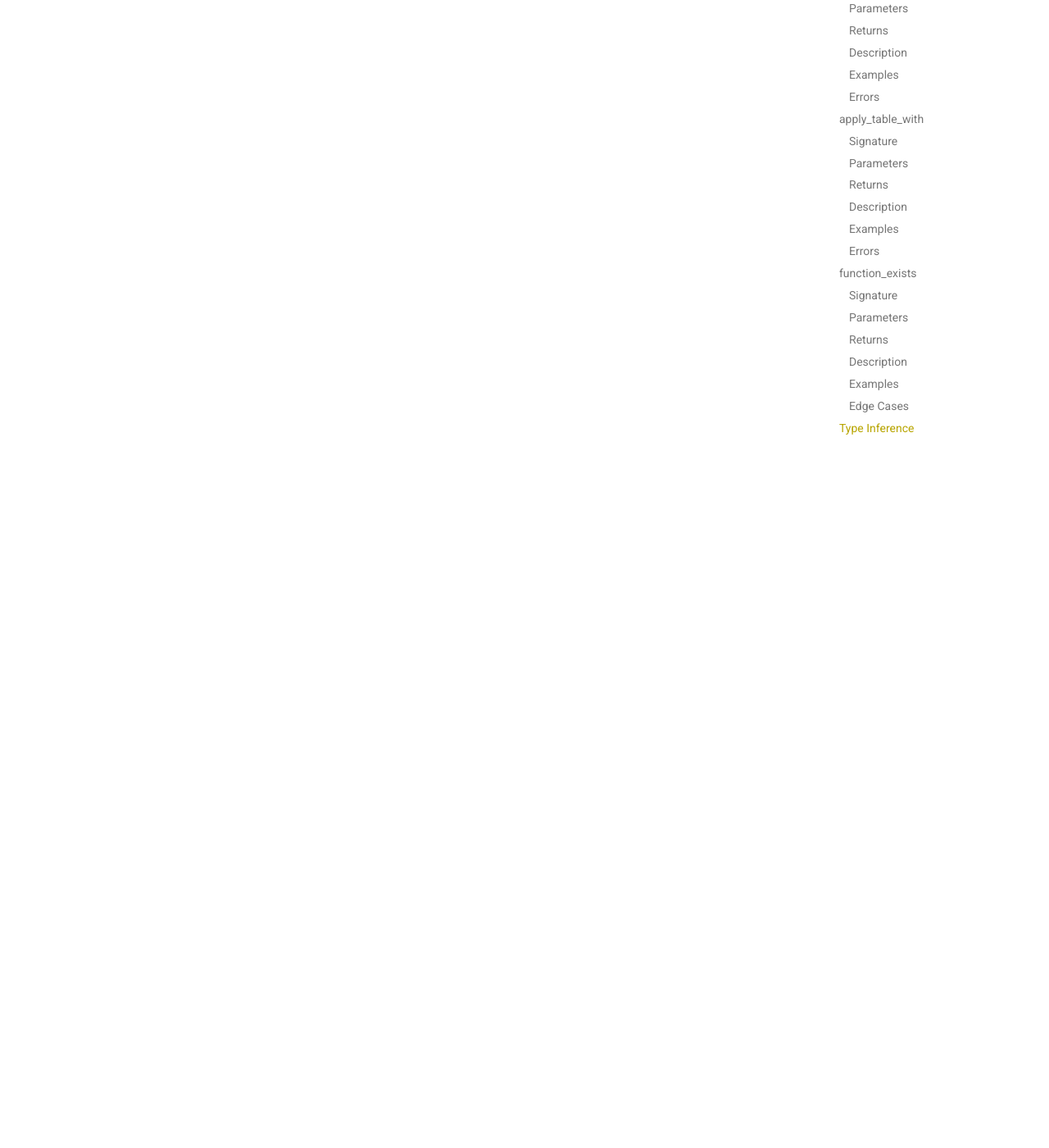
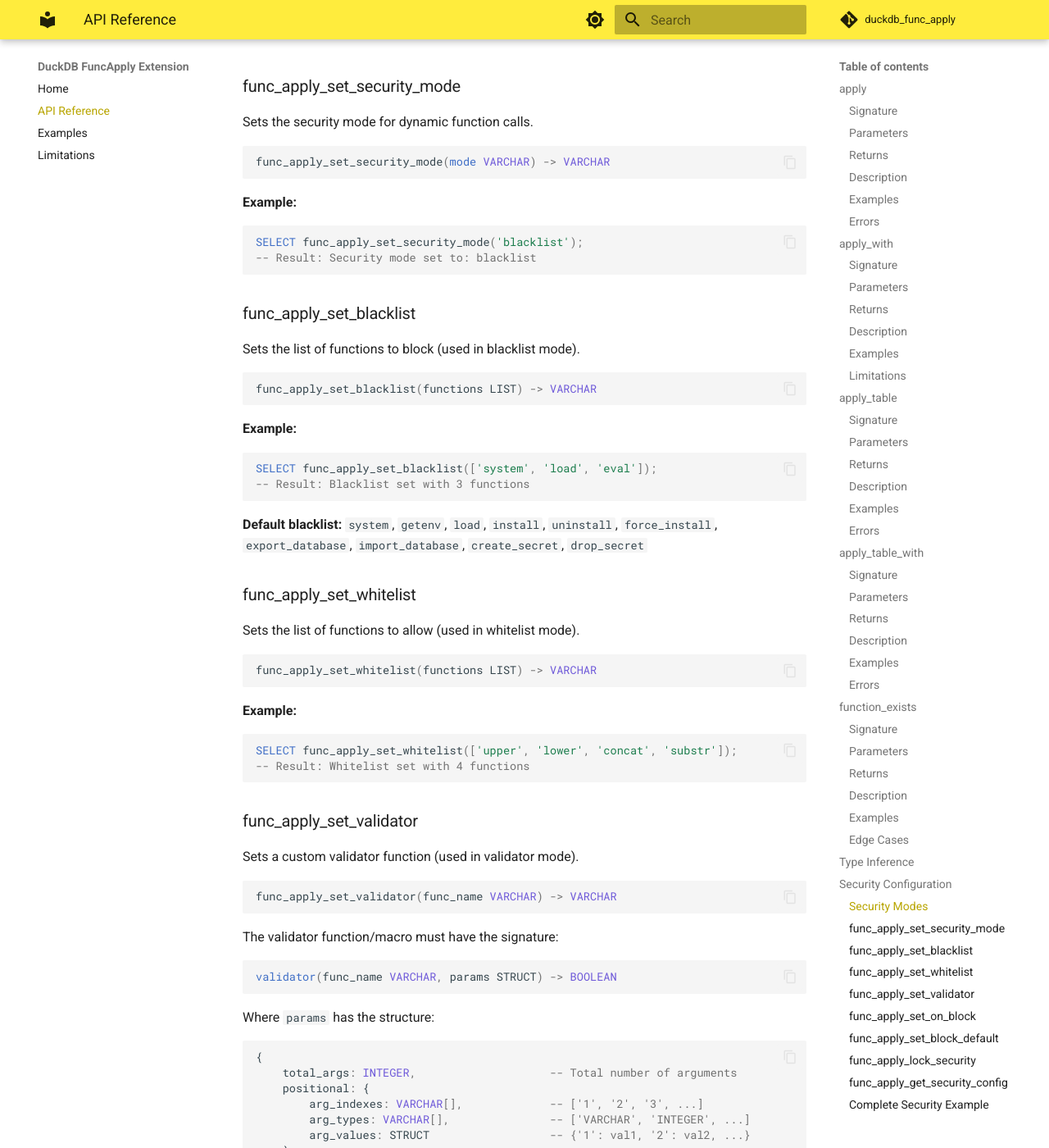
Before and after one commit to teaguesterling/duckdb_func_apply, an MkDocs documentation site: the page built from docs/api.md, in a window 1280 px wide and 1400 px high, scrolled down 10169 px. Shown: the whole window at 82% size. Built offline with MkDocs 1.6.1 and Material for MkDocs 9.7.7, drawn with Linux system fonts in a browser that asks for light colours; comment, search, counter and statistics services are not loaded; some of the changed text lies outside the part shown.

Commit message:
Add configurable security model for dynamic function calls
Implement security controls for apply(), apply_with(), apply_table(),
and apply_table_with() functions:

- Three security modes: blacklist, whitelist, validator
- Blacklist mode blocks specific functions (sensible defaults included)
- Whitelist mode only allows specified functions
- Validator mode calls a custom macro for fine-grained control
- Configurable block behavior: error, null, or default value
- One-way lock mechanism to prevent config changes
- Per-session configuration with thread-safe storage

Security configuration functions:
- func_apply_set_security_mode()
- func_apply_set_blacklist() / func_apply_set_whitelist()
- func_apply_set_validator()
- func_apply_set_on_block() / func_apply_set_block_default()
- func_apply_lock_security()
- func_apply_get_security_config()

Also fixes user-defined macro lookup by searching both system
and default database catalogs.

🤖 Generated with [Claude Code](https://claude.com/claude-code)

Co-Authored-By: Claude Opus 4.5 <noreply@anthropic.com>

````diff
--- a/docs/api.md
+++ b/docs/api.md
@@ -427,3 +427,219 @@ When the function name is dynamic (from a column), the return type defaults to `
 SELECT typeof(apply(func_col, 'hello')) FROM ...;
 -- Result: VARCHAR (default)
 ```
+
+---
+
+## Security Configuration
+
+FuncApply includes a configurable security model to control which functions can be called dynamically. This is essential for multi-tenant environments or when allowing user-provided function names.
+
+### Security Modes
+
+| Mode | Description |
+|------|-------------|
+| `none` | No restrictions (default) |
+| `blacklist` | Block specific functions (allow all others) |
+| `whitelist` | Only allow specific functions (block all others) |
+| `validator` | Call a custom macro to validate each call |
+
+### func_apply_set_security_mode
+
+Sets the security mode for dynamic function calls.
+
+```sql
+func_apply_set_security_mode(mode VARCHAR) -> VARCHAR
+```
+
+**Example:**
+
+```sql
+SELECT func_apply_set_security_mode('blacklist');
+-- Result: Security mode set to: blacklist
+```
+
+### func_apply_set_blacklist
+
+Sets the list of functions to block (used in blacklist mode).
+
+```sql
+func_apply_set_blacklist(functions LIST) -> VARCHAR
+```
+
+**Example:**
+
+```sql
+SELECT func_apply_set_blacklist(['system', 'load', 'eval']);
+-- Result: Blacklist set with 3 functions
+```
+
+**Default blacklist:** `system`, `getenv`, `load`, `install`, `uninstall`, `force_install`, `export_database`, `import_database`, `create_secret`, `drop_secret`
+
+### func_apply_set_whitelist
+
+Sets the list of functions to allow (used in whitelist mode).
+
+```sql
+func_apply_set_whitelist(functions LIST) -> VARCHAR
+```
+
+**Example:**
+
+```sql
+SELECT func_apply_set_whitelist(['upper', 'lower', 'concat', 'substr']);
+-- Result: Whitelist set with 4 functions
+```
+
+### func_apply_set_validator
+
+Sets a custom validator function (used in validator mode).
+
+```sql
+func_apply_set_validator(func_name VARCHAR) -> VARCHAR
+```
+
+The validator function/macro must have the signature:
+
+```sql
+validator(func_name VARCHAR, params STRUCT) -> BOOLEAN
+```
+
+Where `params` has the structure:
+
+```sql
+{
+    total_args: INTEGER,                    -- Total number of arguments
+    positional: {
+        arg_indexes: VARCHAR[],             -- ['1', '2', '3', ...]
+        arg_types: VARCHAR[],               -- ['VARCHAR', 'INTEGER', ...]
+        arg_values: STRUCT                  -- {'1': val1, '2': val2, ...}
+    },
+    named: {
+        arg_names: VARCHAR[],               -- ['start', 'length', ...]
+        arg_types: VARCHAR[],               -- ['INTEGER', 'INTEGER', ...]
+        arg_values: STRUCT                  -- {'start': 7, 'length': 5, ...}
+    }
+}
+```
+
+**Example:**
+
+```sql
+-- Create a validator that allows specific functions and limits arg count
+CREATE MACRO my_validator(func_name, params) AS (
+    func_name IN ('upper', 'lower', 'concat')
+    AND params.total_args <= 5
+);
+
+SELECT func_apply_set_security_mode('validator');
+SELECT func_apply_set_validator('my_validator');
+
+SELECT apply('upper', 'hello');  -- Works
+SELECT apply('system', 'ls');     -- Blocked
+```
+
+### func_apply_set_on_block
+
+Configures what happens when a function call is blocked.
+
+```sql
+func_apply_set_on_block(behavior VARCHAR) -> VARCHAR
+```
+
+| Behavior | Description |
+|----------|-------------|
+| `error` | Throw an error (default) |
+| `null` | Return NULL |
+| `default` | Return a configured default value |
+
+**Example:**
+
+```sql
+SELECT func_apply_set_on_block('null');
+-- Blocked calls now return NULL instead of throwing
+
+SELECT func_apply_set_on_block('default');
+SELECT func_apply_set_block_default('BLOCKED');
+-- Blocked calls now return 'BLOCKED'
+```
+
+### func_apply_set_block_default
+
+Sets the default value returned when `on_block` is `'default'`.
+
+```sql
+func_apply_set_block_default(value ANY) -> VARCHAR
+```
+
+### func_apply_lock_security
+
+Locks the security configuration, preventing any further changes. **This is irreversible for the session.**
+
+```sql
+func_apply_lock_security() -> VARCHAR
+```
+
+**Example:**
+
+```sql
+-- Configure security
+SELECT func_apply_set_security_mode('whitelist');
+SELECT func_apply_set_whitelist(['upper', 'lower']);
+
+-- Lock it
+SELECT func_apply_lock_security();
+-- Result: Security settings locked (cannot be unlocked)
+
+-- This will now fail
+SELECT func_apply_set_security_mode('none');
+-- Error: Security settings are locked
+```
+
+### func_apply_get_security_config
+
+Returns the current security configuration as JSON.
+
+```sql
+func_apply_get_security_config() -> VARCHAR
+```
+
+**Example:**
+
+```sql
+SELECT func_apply_get_security_config();
+-- Result:
+-- {
+--   "mode": "whitelist",
+--   "on_block": "error",
+--   "locked": false,
+--   "validator": "",
+--   "blacklist": [...],
+--   "whitelist": ["upper", "lower"]
+-- }
+```
+
+### Complete Security Example
+
+```sql
+-- Load extension
+LOAD 'func_apply';
+
+-- Set up whitelist mode with safe functions
+SELECT func_apply_set_security_mode('whitelist');
+SELECT func_apply_set_whitelist([
+    'upper', 'lower', 'concat', 'substr', 'length',
+    'abs', 'round', 'floor', 'ceil',
+    'date_part', 'current_date'
+]);
+
+-- Configure graceful handling of blocked calls
+SELECT func_apply_set_on_block('default');
+SELECT func_apply_set_block_default('ACCESS_DENIED');
+
+-- Lock the configuration
+SELECT func_apply_lock_security();
+
+-- Now dynamic calls are safe
+SELECT apply(user_func, user_data) FROM user_requests;
+-- Only whitelisted functions work; others return 'ACCESS_DENIED'
+```
--- a/vcpkg.json
+++ b/vcpkg.json
@@ -1,7 +1,5 @@
 {
-        "dependencies": [
-                "openssl"
-        ],
+        "dependencies": [],
         "vcpkg-configuration": {
                 "overlay-ports": [
                         "./extension-ci-tools/vcpkg_ports"
````
Also changed, not shown: CMakeLists.txt (+0 -9 lines), 2 other files.
